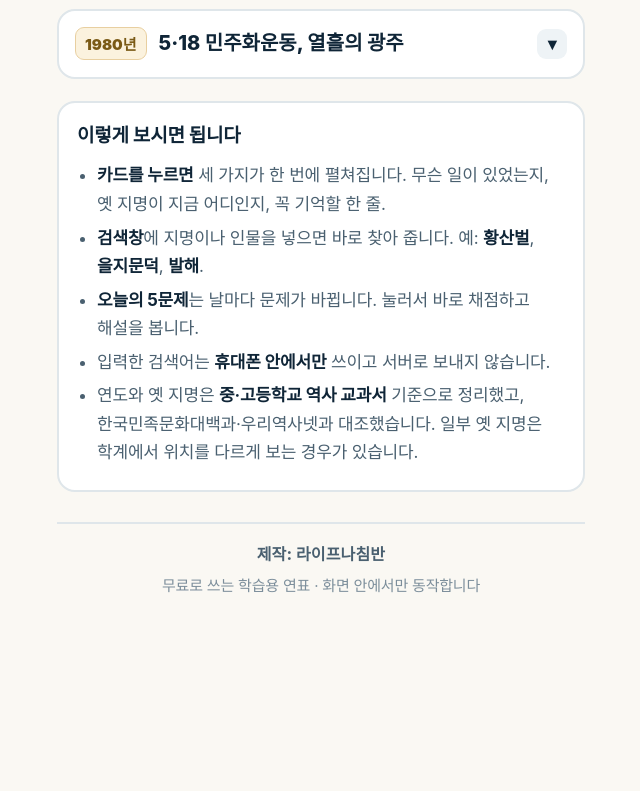
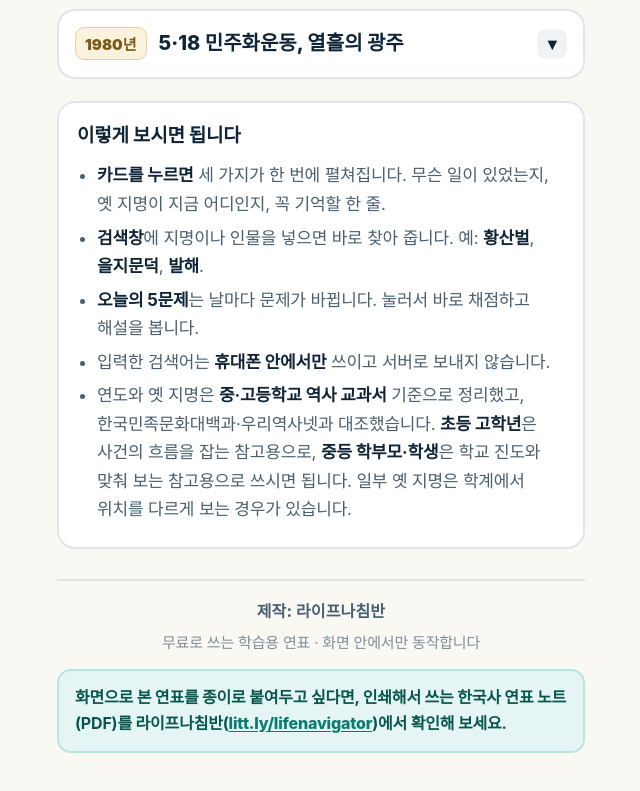
Before and after one commit to aimami5691/tools, a plain HTML site: page korea-history.html in a window 1280 px wide. Shown: the part 2945-3736 px from the top of the page, without its empty margins (319-959 px from the left). Before the commit the page ends 3595 px from the top, so only its background shows below. Drawn offline with Linux system fonts and the light colour scheme.

Commit message:
docs(history): 하단에 초등 고학년·중등 참고 구분과 인쇄 연표 노트 안내 추가

```diff
--- a/korea-history.html
+++ b/korea-history.html
@@ -149,6 +149,9 @@
   footer{margin-top:30px;padding-top:18px;border-top:2px solid var(--line);text-align:center;}
   footer .brand{font-size:16px;font-weight:800;color:var(--sub);letter-spacing:.01em;}
   footer p{margin:6px 0 0;font-size:15px;color:#7C8E9B;line-height:1.6;}
+  footer p.paper{margin:14px 0 0;padding:14px 16px;background:var(--teal-l);border:2px solid #B8E5E1;border-radius:14px;
+    font-size:16px;font-weight:700;color:#07564F;line-height:1.62;text-align:left;}
+  footer p.paper a{color:var(--teal-d);font-weight:800;text-decoration:underline;text-underline-offset:2px;}
 
   .hidden{display:none !important;}
 
@@ -204,7 +207,7 @@
         <li><b>검색창</b>에 지명이나 인물을 넣으면 바로 찾아 줍니다. 예: <b>황산벌</b>, <b>을지문덕</b>, <b>발해</b>.</li>
         <li><b>오늘의 5문제</b>는 날마다 문제가 바뀝니다. 눌러서 바로 채점하고 해설을 봅니다.</li>
         <li>입력한 검색어는 <b>휴대폰 안에서만</b> 쓰이고 서버로 보내지 않습니다.</li>
-        <li>연도와 옛 지명은 <b>중·고등학교 역사 교과서</b> 기준으로 정리했고, 한국민족문화대백과·우리역사넷과 대조했습니다. 일부 옛 지명은 학계에서 위치를 다르게 보는 경우가 있습니다.</li>
+        <li>연도와 옛 지명은 <b>중·고등학교 역사 교과서</b> 기준으로 정리했고, 한국민족문화대백과·우리역사넷과 대조했습니다. <b>초등 고학년</b>은 사건의 흐름을 잡는 참고용으로, <b>중등 학부모·학생</b>은 학교 진도와 맞춰 보는 참고용으로 쓰시면 됩니다. 일부 옛 지명은 학계에서 위치를 다르게 보는 경우가 있습니다.</li>
       </ul>
     </div>
   </section>
@@ -231,6 +234,7 @@
   <footer>
     <div class="brand">제작: 라이프나침반</div>
     <p>무료로 쓰는 학습용 연표 · 화면 안에서만 동작합니다</p>
+    <p class="paper">화면으로 본 연표를 종이로 붙여두고 싶다면, 인쇄해서 쓰는 한국사 연표 노트(PDF)를 라이프나침반(<a href="https://litt.ly/lifenavigator" target="_blank" rel="noopener">litt.ly/lifenavigator</a>)에서 확인해 보세요.</p>
   </footer>
 
 </div>
```
